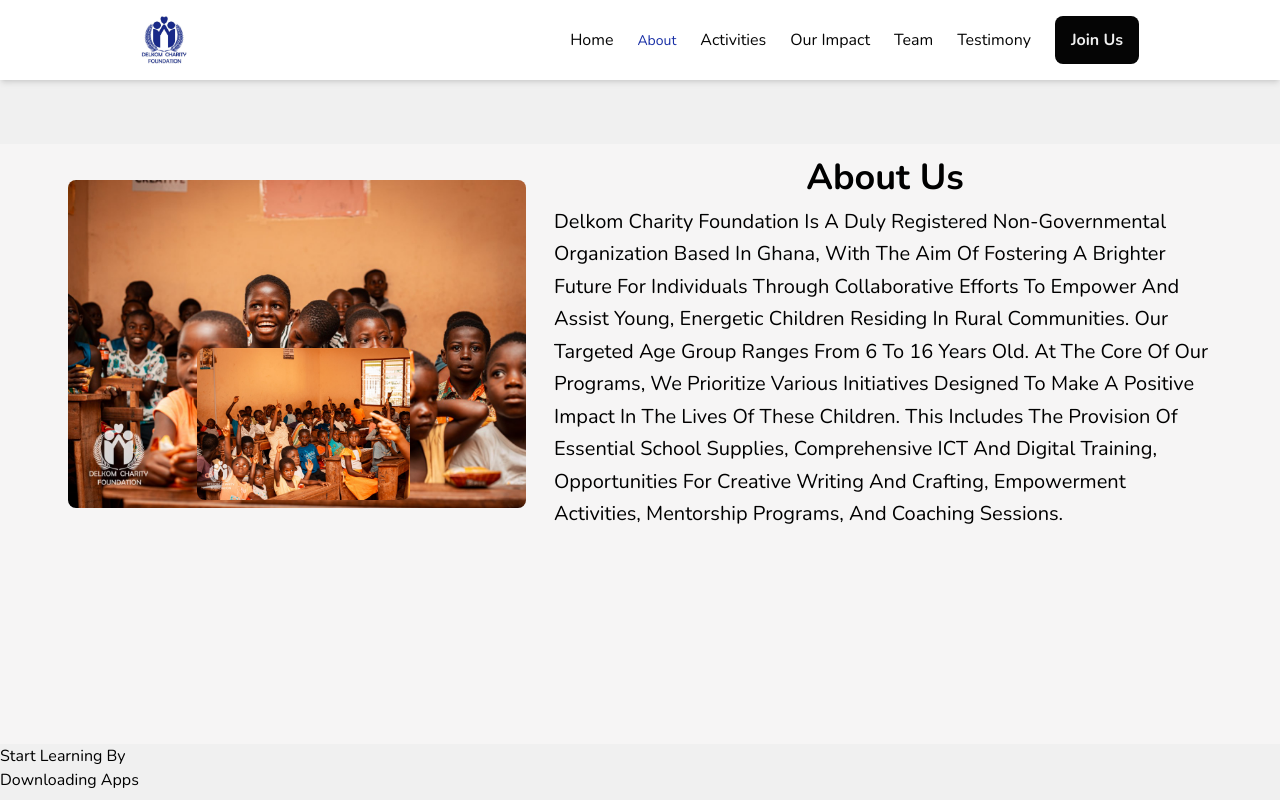
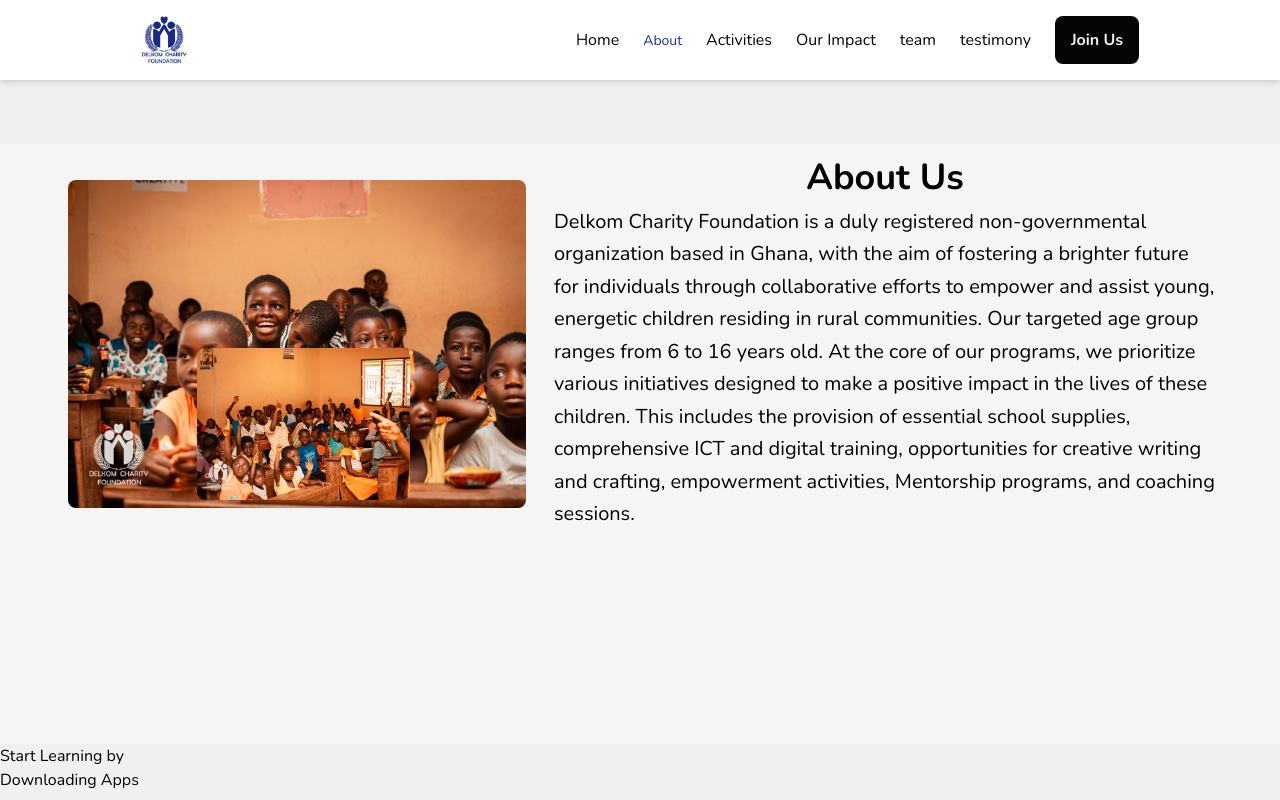
Before and after one commit to henryamos/DelkomFoundation, a React (Vite) app: page /about in a window 1280 px wide. Built offline with nearby package versions, Linux system fonts and the light colour scheme.

Commit message:
(Customised Scrollbar)

```diff
--- a/src/index.css
+++ b/src/index.css
@@ -4,11 +4,33 @@
 
 @layer base {
   #root {
-    @apply w-[100vw] h-[100vh] overflow-x-hidden;
+    @apply w-[100vw] h-[100vh];
   }
   body {
     @apply box-border w-full h-full p-0 m-0;
+    overflow: auto; /* Ensure the body can scroll */
+
   }
+ /* Custom scrollbar styling */
+ ::-webkit-scrollbar {
+  width: 12px; /* Width of the vertical scrollbar */
+  height: 12px; /* Height of the horizontal scrollbar */
+}
+
+::-webkit-scrollbar-track {
+  background: #1B1919; /* Color of the scrollbar track */
+}
+
+::-webkit-scrollbar-thumb {
+  background-color: #F9C718; /* Color of the scrollbar thumb */
+  border-radius: 10px; /* Rounded corners */
+  border: 3px solid #1B1919; /* Adds space around the thumb */
+}
+
+::-webkit-scrollbar-thumb:hover {
+  background-color: #F9C202; /* Color of the scrollbar thumb on hover */
+}
+
 }
 
 @layer components {
@@ -26,6 +48,7 @@
 
 }
 
+
 * {
   padding: 0;
   margin: 0;
@@ -34,7 +57,7 @@
 body {
   font-family: "Nunito","PT-Sans", sans-serif;
   background-color: #F0F0F0;
-  text-transform: capitalize;
+
 }
 .container {
   max-width: 70%;
--- a/src/pages/About.jsx
+++ b/src/pages/About.jsx
@@ -48,7 +48,7 @@ const About = () => {
         </div>
         <div className='xl:col-span-7 lg:min-h-[400px] flex flex-col justify-center'>
           <h2 className='text-4xl font-bold text-center text-nunito'>About Us</h2>
-          <p className='mt-2 text-xl leading-relaxed text-ptSans'>
+          <p className='mt-2 text-xl leading-relaxed text-ptSans capitalize-none'>
             Delkom Charity Foundation is a duly registered non-governmental organization based in Ghana, with the aim of fostering a brighter future for individuals through collaborative efforts to empower and assist young, energetic children residing in rural communities. Our targeted age group ranges from 6 to 16 years old.
             At the core of our programs, we prioritize various initiatives designed to make a positive impact in the lives of these children. This includes the provision of essential school supplies, comprehensive ICT and digital training, opportunities for creative writing and crafting, empowerment activities, Mentorship programs, and coaching sessions.
           </p>
--- a/src/pages/Activities.jsx
+++ b/src/pages/Activities.jsx
@@ -5,13 +5,13 @@ const Activities = () => {
   return (
     <section className='mx-auto px-2 mt-16  w-full bg-primary'>
       <h2 className='text-center text-nunito font-bold text-3xl mb-8'>Out Reach <span className='text-darkYellow'>Activities</span> </h2>
-       <div className='grid grid-cols-1 md:grid-cols-2 lg:grid-cols-4 gap-6 pt-4 text-ptSans'>
+       <div className='grid grid-cols-1 md:grid-cols-2 lg:grid-cols-3 gap-4 pt-4 text-ptSans'>
       {actvitiesData.map((activity)=>(
          <div className=' shadow-xl rounded-lg pt-6 hover:scale-95 duration-300' key={activity.id}>
             <img className='w-full h-[300px]  object-cover rounded-t-md' src={activity.imgUrl} alt="" />
             <div className='flex flex-col px-2 py-4 min-h-[200px]'>
             <h3 className='font-bold text-xl'>{activity.title}</h3>
-            <p className='text-xl mt-4 ]'>{activity.description}</p>
+            <p className='text-xl mt-4 capitalize-none '>{activity.description}</p>
             </div>
 
          </div>
```
